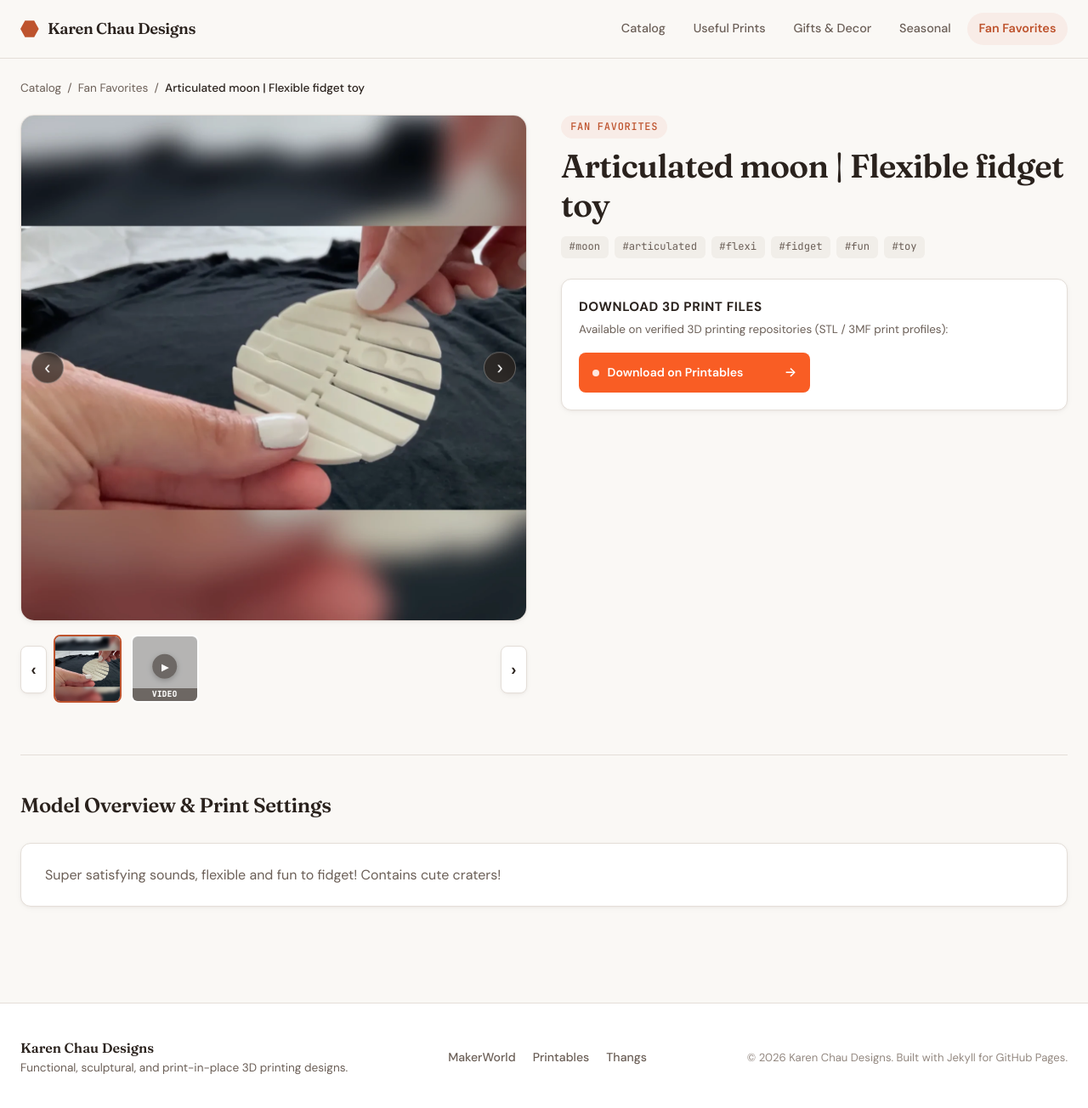
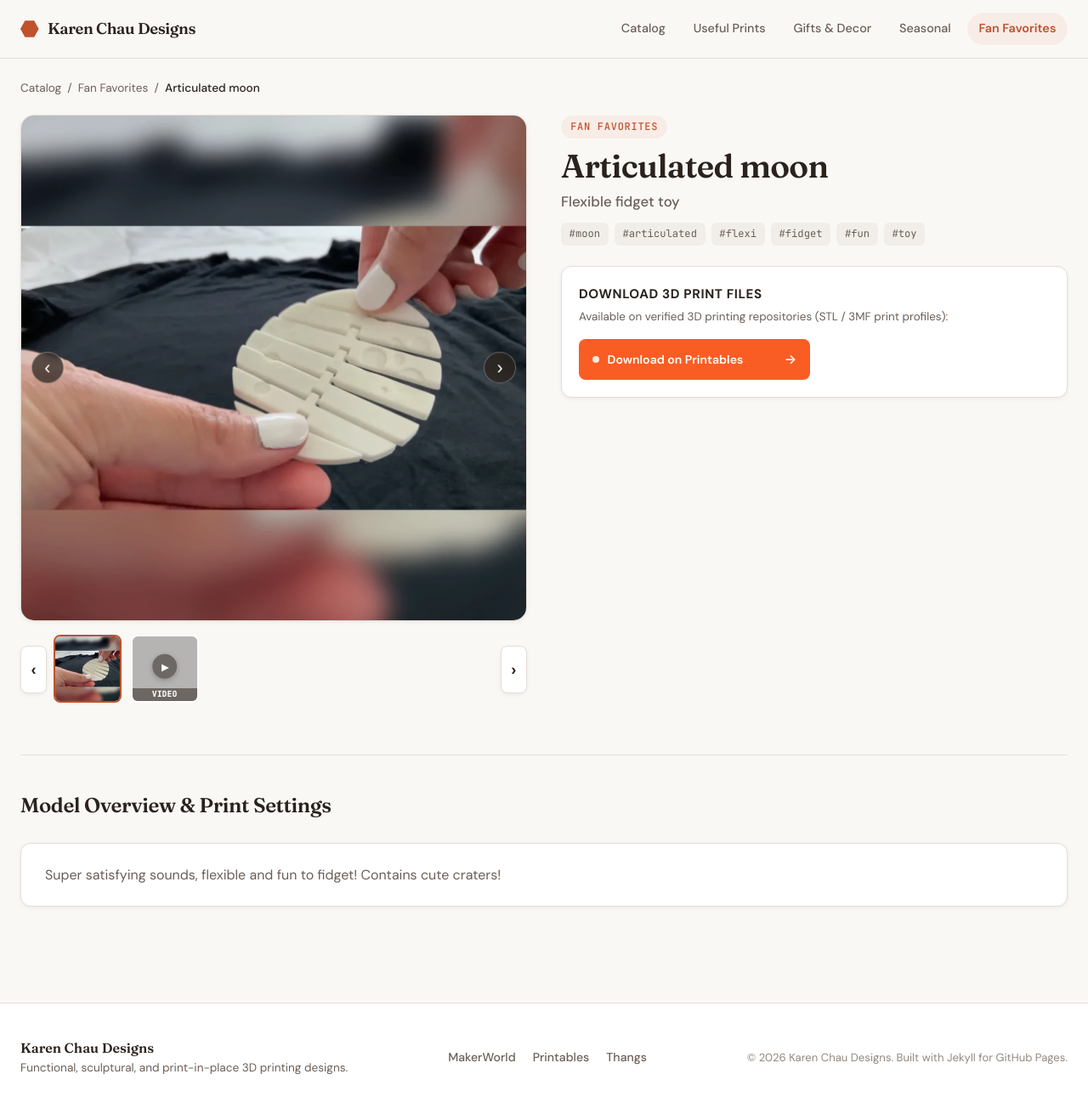
Before and after one commit to karenchaudesigns/3d-model-catalog, a Jekyll site: the page built from _models/articulated-moon.md, in a window 1280 px wide and 1308 px high. Shown: the top 1304 px of the window at 85% size. Built offline with Jekyll 4.4.1, drawn with Linux system fonts in a browser that asks for light colours; part of the change alters nothing that is shown; grey boxes are pictures that could not be loaded.

Commit message:
Update Articulated moon

```diff
--- a/_models/articulated-moon.md
+++ b/_models/articulated-moon.md
@@ -1,10 +1,14 @@
 ---
-title: "Articulated moon | Flexible fidget toy"
+title: "Articulated moon"
+extended_title: "Flexible fidget toy"
+tagline: ""
 shortname: "articulated-moon"
 category: "fan-favorites"
+hidden: false
 thumbnail_image: "/images/models/articulated-moon/3d-model-articulated-moon-thumb.webp"
 cover_image: "/images/models/articulated-moon/3d-model-articulated-moon-main.webp"
 gallery_images: []
+detailed_images: []
 tags:
   - "moon"
   - "articulated"
@@ -17,6 +21,9 @@ downloads:
   printables: "https://www.printables.com/model/546251-articulated-moon-flexible-fidget-toy"
   thangs: ""
   cults3d: ""
+youtube_shorts: []
+youtube_videos:
+  - "-M0k1IFCxOE"
 youtube_id: "-M0k1IFCxOE"
 ---
 Super satisfying sounds, flexible and fun to fidget! Contains cute craters!
```
Also changed, not shown: images/models/articulated-moon/3d-model-articulated-moon-main.webp, images/models/articulated-moon/3d-model-articulated-moon-thumb.webp.
